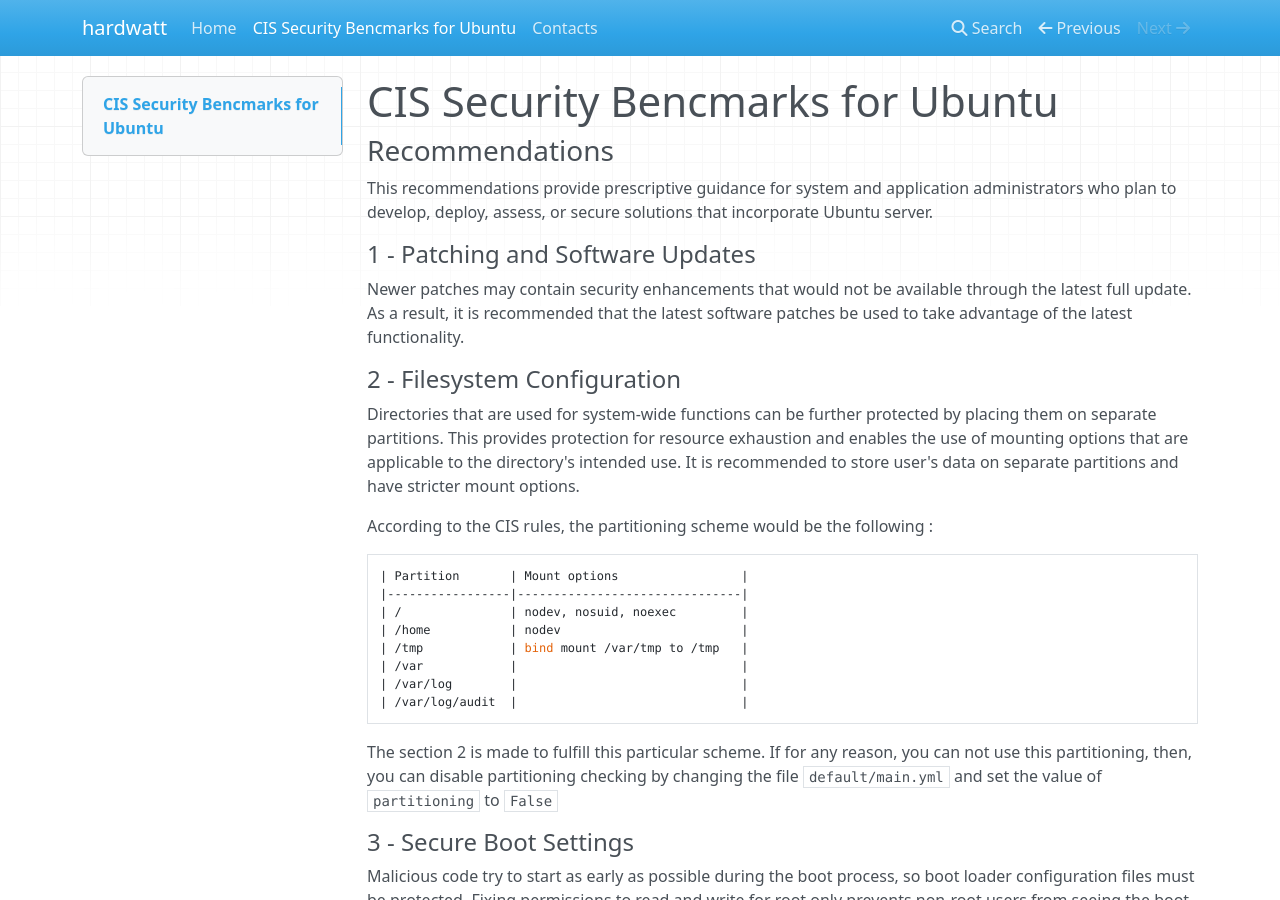
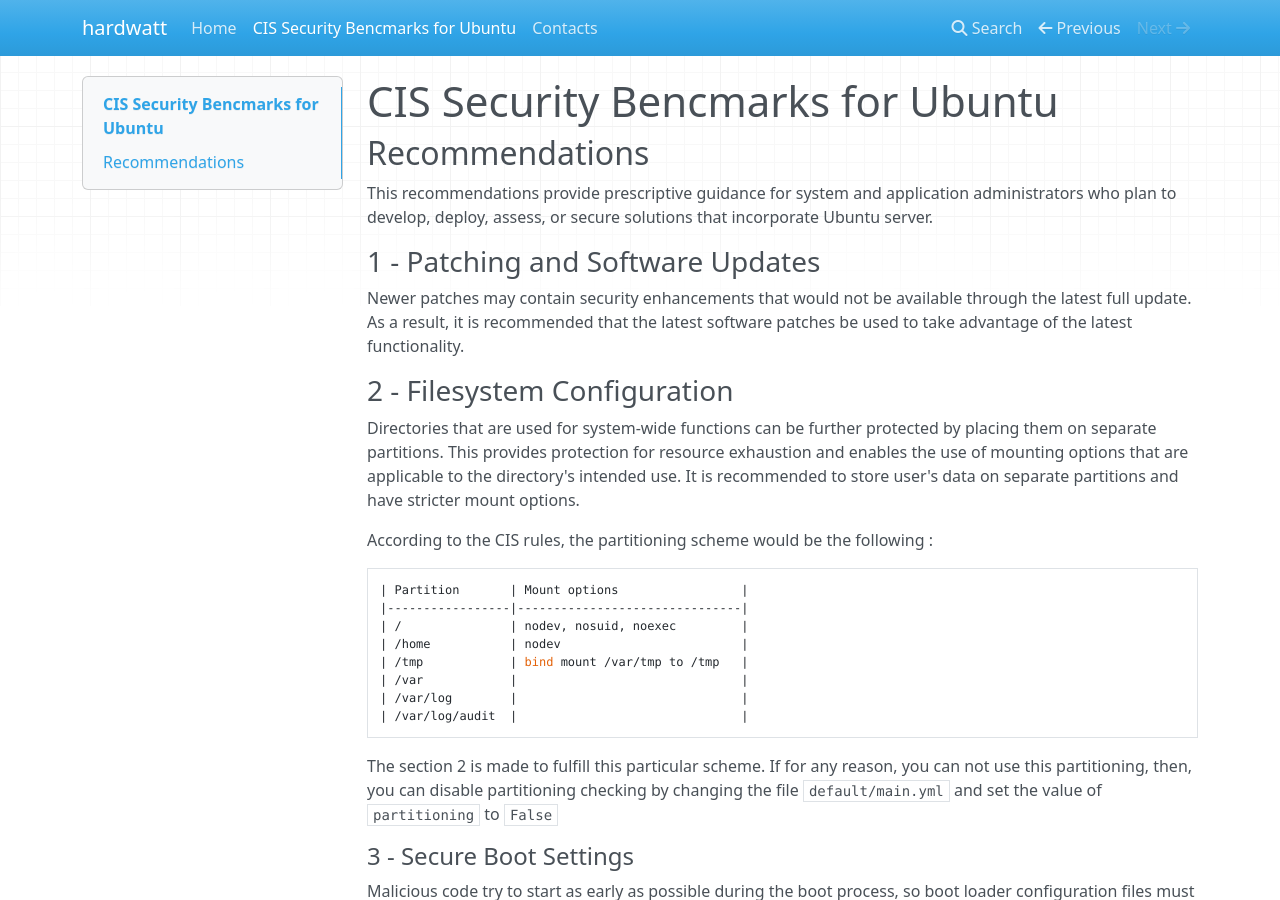
Before and after one commit to awailly/cis-ubuntu-ansible, an MkDocs documentation site: the page built from docs/CIS_Ubuntu.md, in a window 1280 px wide and 900 px high. Built offline with MkDocs 1.6.1, drawn with Linux system fonts in a browser that asks for light colours; nearby versions of some CDN libraries; old or Windows-style settings are respelled for this version of MkDocs.

Commit message:
Clean documentation indentation

```diff
--- a/docs/CIS_Ubuntu.md
+++ b/docs/CIS_Ubuntu.md
@@ -1,16 +1,16 @@
 # CIS Security Bencmarks for Ubuntu
 
-### Recommendations
+## Recommendations
 
 This recommendations provide prescriptive guidance for system and application administrators who plan to develop, deploy,
 assess, or secure solutions that incorporate Ubuntu server.
 
-#### 1 - Patching and Software Updates
+### 1 - Patching and Software Updates
 
 Newer patches may contain security enhancements that would not be available through the latest full update. As a result, it is recommended that the latest software patches be used to
 take advantage of the latest functionality.
 
-#### 2 - Filesystem Configuration
+### 2 - Filesystem Configuration
 
 Directories that are used for system-wide functions can be further protected by placing them on separate partitions. This provides protection for resource exhaustion and enables the use of mounting options that are applicable to the directory's intended use. It is recommended to store user's data on separate partitions and have stricter mount options.
 
```
